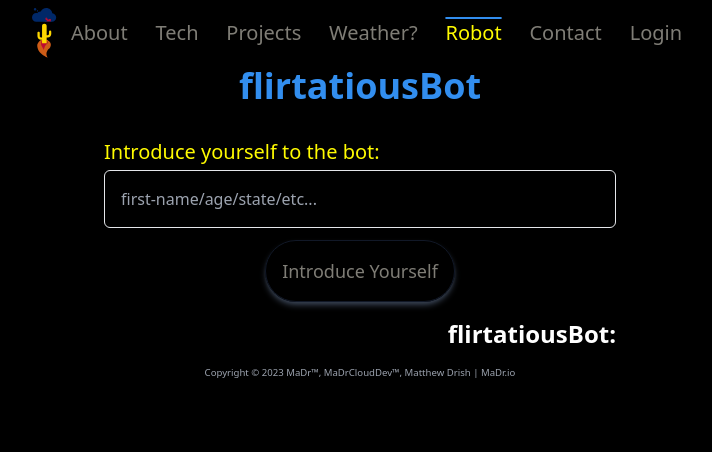
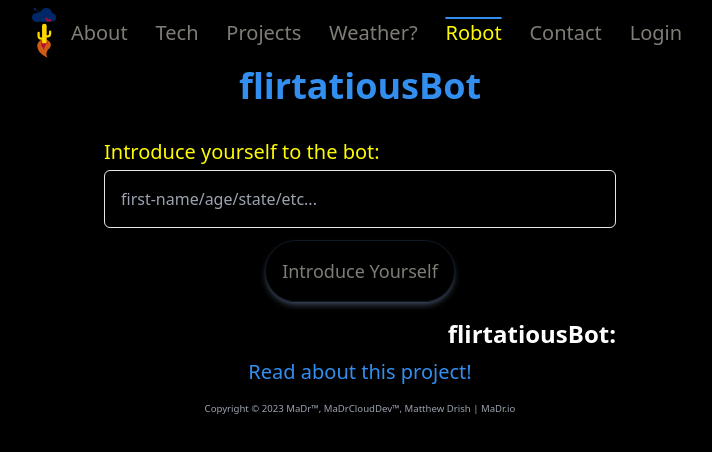
Before and after one commit to MaDrCloudDev/svelteKitOpenAi, a SvelteKit app: page / in a window 1280 px wide. Shown: the top 452 px of the page, without its empty margins (280-992 px from the left). Built offline with nearby package versions, Linux system fonts and the light colour scheme.

Commit message:
feature project
feature project

```diff
--- a/src/routes/+page.svelte
+++ b/src/routes/+page.svelte
@@ -85,3 +85,11 @@
 		{/if}
 	</div>
 </form>
+
+<div class="flex justify-center mt-2">
+	<a
+		href="https://madr.io/flirtatiousbot"
+		class="justify-center text-lg sm:text-xl hover:text-[#fffb00] text-[#328eef] cursor-pointer"
+		>Read about this project!</a
+	>
+</div>
```
